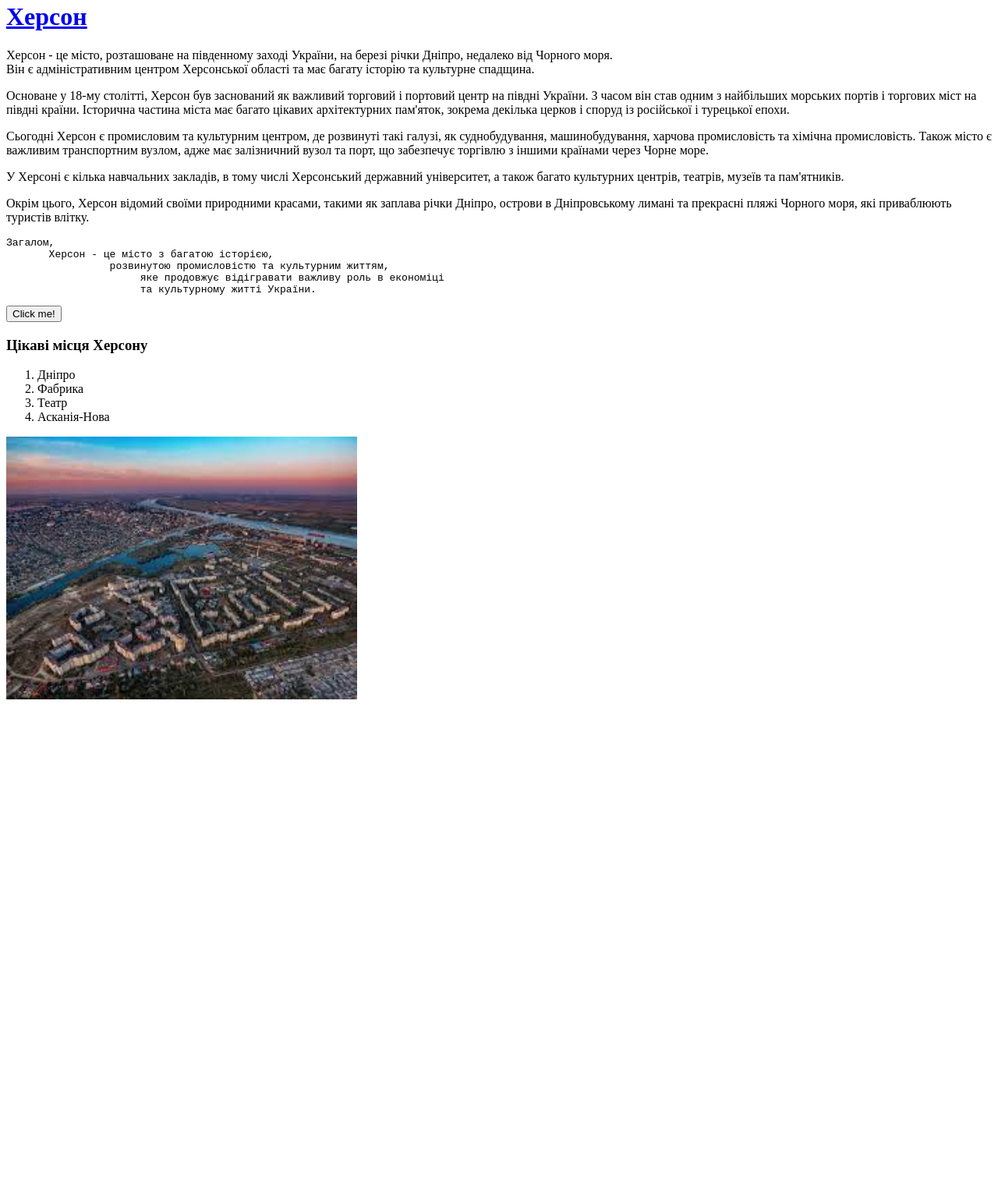
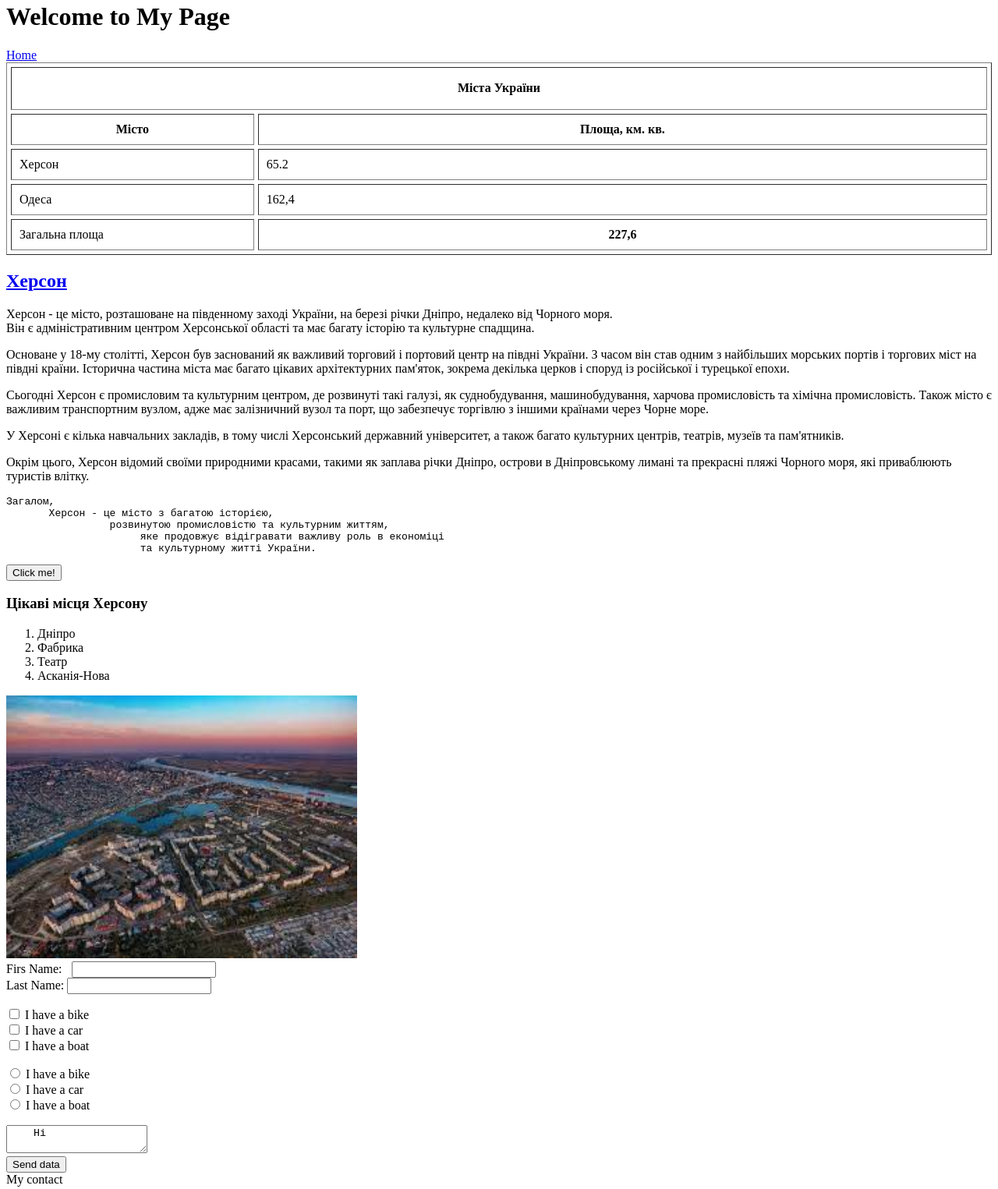
Before and after one commit to mentorchita/GenerationTech, a plain HTML site: page index.html in a window 1280 px wide. Shown: the part 18-1543 px from the top of the page at 78% size. Before the commit the page ends 927 px from the top, so only its background shows below. Drawn offline with Linux system fonts and the light colour scheme.

Commit message:
Update index.html Add forms and table

```diff
--- a/index.html
+++ b/index.html
@@ -6,19 +6,68 @@
 </head>
 
 <body>
+<header>
+        <h1>Welcome to My Page</h1>
+    </header>
+  <nav>
+  <a href="index.html"> Home </a>
+  </nav>
 
-<a href="https://miskrada.kherson.ua/"><h1>Херсон</h1></a>
+  <main>
+    <section>
+  <table border="1" cellpadding="10" cellspacing="5" width="100%">
+    <thead>
+      <tr height="55px">
+        <th colspan="2"> Міста України </th>
+
+      </tr>
+    </thead>
+    <tbody>
+      <tr>
+        <th width="25%"> Місто </th>
+        <th>Площа, км. кв. </th>
+      </tr>
+      <tr>
+        <td> Херсон </td>
+        <td> 65.2</td>
+      </tr>
+      <tr>
+        <td> Одеса </td>
+        <td> 162,4 </td>
+      </tr>
+    </tbody>
+    <tfoot>
+      <tr>
+        <td> Загальна площа </td>
+        <th>227,6 </th>
+      </tr>
+    </tfoot>
+
+  </table>
+</section>
+
+
+<section>
+  <a href="https://miskrada.kherson.ua/">
+    <h1>Херсон</h1>
+  </a>
 
   <p>Херсон - це місто, розташоване на південному заході України, на березі річки Дніпро, недалеко від Чорного моря.<br>
     Він є адміністративним центром Херсонської області та має багату історію та культурне спадщина.</p>
 
-<p>Основане у 18-му столітті, Херсон був заснований як важливий торговий і портовий центр на півдні України. З часом він став одним з найбільших морських портів і торгових міст на півдні країни. Історична частина міста має багато цікавих архітектурних пам'яток, зокрема декілька церков і споруд із російської і турецької епохи.</p>
+  <p>Основане у 18-му столітті, Херсон був заснований як важливий торговий і портовий центр на півдні України. З часом
+    він став одним з найбільших морських портів і торгових міст на півдні країни. Історична частина міста має багато
+    цікавих архітектурних пам'яток, зокрема декілька церков і споруд із російської і турецької епохи.</p>
 
-<p>Сьогодні Херсон є промисловим та культурним центром, де розвинуті такі галузі, як суднобудування, машинобудування, харчова промисловість та хімічна промисловість. Також місто є важливим транспортним вузлом, адже має залізничний вузол та порт, що забезпечує торгівлю з іншими країнами через Чорне море.</p>
+  <p>Сьогодні Херсон є промисловим та культурним центром, де розвинуті такі галузі, як суднобудування, машинобудування,
+    харчова промисловість та хімічна промисловість. Також місто є важливим транспортним вузлом, адже має залізничний
+    вузол та порт, що забезпечує торгівлю з іншими країнами через Чорне море.</p>
 
-<p>У Херсоні є кілька навчальних закладів, в тому числі Херсонський державний університет, а також багато культурних центрів, театрів, музеїв та пам'ятників.</p>
+  <p>У Херсоні є кілька навчальних закладів, в тому числі Херсонський державний університет, а також багато культурних
+    центрів, театрів, музеїв та пам'ятників.</p>
 
-<p>Окрім цього, Херсон відомий своїми природними красами, такими як заплава річки Дніпро, острови в Дніпровському лимані та прекрасні пляжі Чорного моря, які приваблюють туристів влітку.</p>
+  <p>Окрім цього, Херсон відомий своїми природними красами, такими як заплава річки Дніпро, острови в Дніпровському
+    лимані та прекрасні пляжі Чорного моря, які приваблюють туристів влітку.</p>
 
   <pre>Загалом,
        Херсон - це місто з багатою історією,
@@ -36,10 +85,47 @@
     <li>Асканія-Нова</li>
   </ol>
 
-  <img src="kherson.jpg"   width="450">
+  <img src="kherson.jpg" width="450">
 
+</section>
+<section>
 
+  <form action="#" method="get">
+    <label for="name">Firs Name: &nbsp;  </label>
+    <input type="text" id="name" name="input_name" required>
+    <br>
+    <label for="name"> Last Name: </label>
+    <input type="text" id="lname" name="last_name" required>
+    <p>
+<input type="checkbox" id="vehicle1" name="vehicle1" value="Bike">
+  <label for="vehicle1"> I have a bike</label><br>
+  <input type="checkbox" id="vehicle2" name="vehicle2" value="Car">
+  <label for="vehicle2"> I have a car</label><br>
+  <input type="checkbox" id="vehicle3" name="vehicle3" value="Boat">
+  <label for="vehicle3"> I have a boat</label>
+    </p>
+        <p>
+<input type="radio" id="vehicle1" name="vehicle1" value="Bike">
+  <label for="vehicle1"> I have a bike</label><br>
+  <input type="radio" id="vehicle2" name="vehicle1" value="Car">
+  <label for="vehicle2"> I have a car</label><br>
+  <input type="radio" id="vehicle3" name="vehicle1" value="Boat">
+  <label for="vehicle3"> I have a boat</label>
 
+    </p>
+
+  <textarea>
+    Hi
+  </textarea>
+<br>
+   <button type="submit" >Send data</button>
+  </form>
+  </section>
+  </main>
+  <footer>
+
+    My contact
+  </footer>
 </body>
 
 </html>
```
Lines whose indentation alone changed are shown as unchanged.
